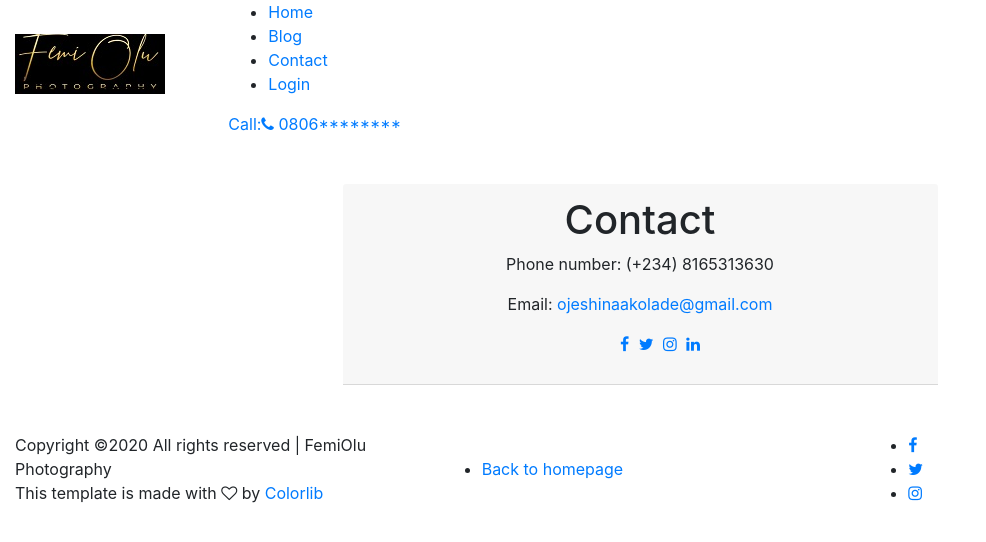
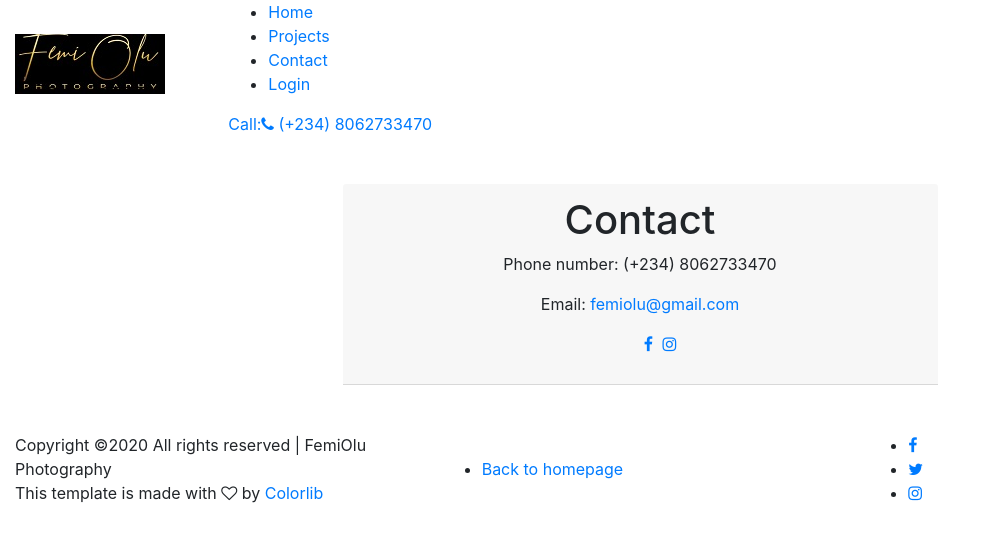
Before and after one commit to light-oj/photography, a Django app: page /contact/ in a window 1280 px wide. Shown: the top 542 px of the page, without its empty margins (0-986 px from the left). Run offline with Django 3.2, Linux system fonts and the light colour scheme; some libraries are stand-ins or nearby versions.

Commit message:
Homepage updated

```diff
--- a/src/templates/blog.html
+++ b/src/templates/blog.html
@@ -10,9 +10,7 @@
             <div class="col-12 col-md-6 col-lg-6 col-xl-4 blog-item">
                 <div class="blog-content">
                     <figure>
-                        <a href="#">
                             <img src="{{ blog.thumbnail.url }}" alt="">
-                        </a>
                     </figure>
                     <div class="entry-content">
                         <ul class="flex flex-wrap justify-content-start">
--- a/src/templates/contact.html
+++ b/src/templates/contact.html
@@ -9,13 +9,11 @@
 <div class="col-6 offset-3 mb-5 mt-5 text-center">
     <div class="card-header">
         <h1>Contact</h1>
-        <p>Phone number: (+234) 8165313630</p>
-        <p>Email: <a href="mailto:ojeshinaakolade@gmail.com">ojeshinaakolade@gmail.com</a></p>
+        <p>Phone number: (+234) 8062733470</p>
+        <p>Email: <a href="mailto:femiolu@gmail.com">femiolu@gmail.com</a></p>
         <ul class="social-menu">
-            <li class="list-inline-item"><a href="https://m.facebook.com/ojeshina.a.light"><i class="fa fa-facebook"></i></a></li>
-            <li class="list-inline-item"><a href="https://mobile.twitter.com/Light_oj"><i class="fa fa-twitter"></i></a></li>
-            <li class="list-inline-item"><a href="https://www.instagram.com/light_oj/"><i class="fa fa-instagram"></i></a></li>
-            <li class="list-inline-item"><a href="https://www.linkedin.com/in/akolade-ojesina-4ba2b4123/"><i class="fa fa-linkedin"></i></a></li>
+            <li class="list-inline-item"><a href="https://m.facebook.com/"><i class="fa fa-facebook"></i></a></li>
+            <li class="list-inline-item"><a href="https://www.instagram.com/"><i class="fa fa-instagram"></i></a></li>
         </ul>
     </div>
 </div>
--- a/src/templates/header.html
+++ b/src/templates/header.html
@@ -19,7 +19,7 @@
 
                     <ul>
                         <li class="current-menu-item"><a href="/">Home</a></li>
-                        <li><a href="/blog">Blog</a></li>
+                        <li><a href="/blog">Projects</a></li>
                         {% if request.user.is_staff %}
                         <li><a href="{% url 'blog-create' %}">Create</a></li>
                         {% endif %}
@@ -34,7 +34,7 @@
                     </ul>
 
                     <div class="header-email order-1">
-                        <a href="#">Call:<i class="fa fa-phone" aria-hidden="true"></i> 0806********</a>
+                        <a href="#">Call:<i class="fa fa-phone" aria-hidden="true"></i> (+234) 8062733470</a>
                     </div><!-- .header-email -->
                 </nav><!-- .site-navigation -->
             </div><!-- .col-2 -->
```
Also changed, not shown: src/templates/index.html (+7 -3 lines), src/templates/regular-page.html (deleted, +0 -35 lines), src/db.sqlite3, src/static/images/there.jpg (added), src/static/images/this.jpg (added).
